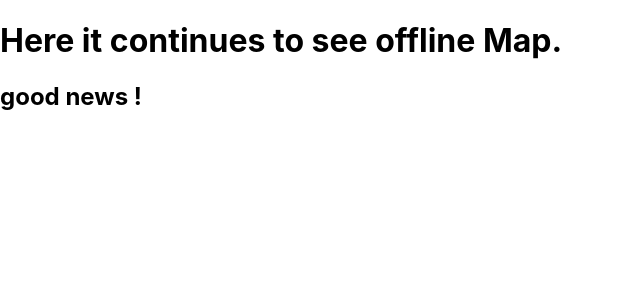
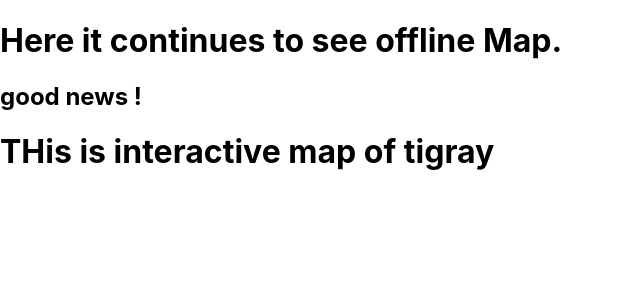
Before and after one commit to amanueltem/mekelle_tour, a React (Create React App) app in the folder client/: page /map in a window 1280 px wide. Shown: the top 300 px of the page, without its empty margins (0-640 px from the left). Built offline with nearby package versions, Linux system fonts and the light colour scheme.

Commit message:
I updated map

```diff
--- a/client/src/components/Map.js
+++ b/client/src/components/Map.js
@@ -3,6 +3,7 @@ export default function Map() {
     <div>
       <h1>Here it continues to see offline Map.</h1>
       <h2>good news !</h2>
+      <h1>THis is interactive map of tigray</h1>
     </div>
   );
 }
```
